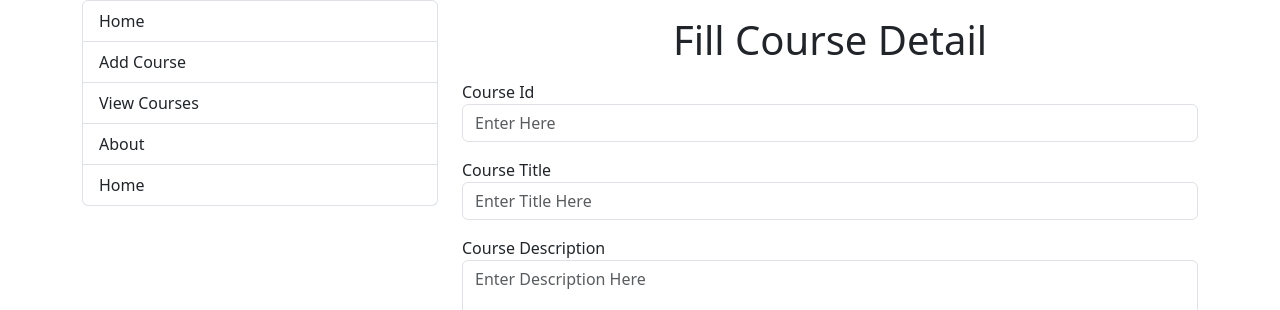
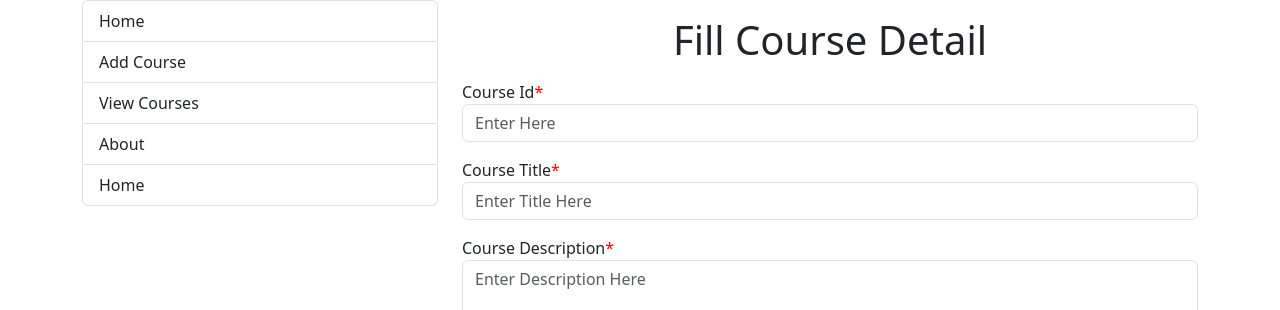
Before and after one commit to yadavikas004/youtube-courses, a React (Create React App) app: page /add-course in a window 1280 px wide. Shown: the part 146-456 px from the top of the page. Built offline with nearby package versions, Linux system fonts and the light colour scheme.

Commit message:
all functions are working except update

```diff
--- a/src/components/Addcourse.js
+++ b/src/components/Addcourse.js
@@ -49,7 +49,9 @@ const Addcourse = () => {
             <h1 className="text-center my-3">Fill Course Detail</h1>
             <Form onSubmit={handleForm}>
                 <FormGroup>
-                    <label htmlFor="userId">Course Id</label>
+                    <label htmlFor="userId">
+                        Course Id<span style={{ color: "red" }}>*</span>
+                    </label>
                     <Input
                         type="text"
                         placeholder="Enter Here"
@@ -62,7 +64,9 @@ const Addcourse = () => {
                 </FormGroup>
 
                 <FormGroup>
-                    <label htmlFor="title">Course Title</label>
+                    <label htmlFor="title">
+                        Course Title<span style={{ color: "red" }}>*</span>
+                    </label>
                     <Input
                         type="text"
                         placeholder="Enter Title Here"
@@ -74,7 +78,9 @@ const Addcourse = () => {
                 </FormGroup>
 
                 <FormGroup>
-                    <label htmlFor="description">Course Description</label>
+                    <label htmlFor="description">
+                        Course Description<span style={{ color: "red" }}>*</span>
+                    </label>
                     <Input
                         type="textarea"
                         placeholder="Enter Description Here"
--- a/src/components/Allcourses.js
+++ b/src/components/Allcourses.js
@@ -34,16 +34,20 @@ const Allcourses = () => {
         getAllCoursesFromServer(); // Call on component mount only
     }, []);
 
+    const updateCourses=(id) => {
+        setCourses(courses.filter((c)=>c.id !== id));
+    }
+
     return (
         <div>
             <h1 className="text-center">All Course</h1>
             <p className="text-center">List of courses are as follows</p>
             {courses.length > 0 ? (
                 courses.map((course) => (
-                    <Course key={course.id} course={course} />
+                    <Course key={course.id} course={course} update={updateCourses}/>
                 ))
             ) : (
-                <p>No courses</p>
+                <p className="text-center">No courses</p>
             )}
         </div>
     );
--- a/src/components/Course.js
+++ b/src/components/Course.js
@@ -9,15 +9,33 @@ import {
     Container,
 } from "reactstrap";
 import "bootstrap/dist/css/bootstrap.min.css";
+import axios from "axios";
+import BASE_URL from "../api/bootapi";
+import { toast } from "react-toastify";
 
-const Course = ({course}) => {
+const Course = ({course,update}) => {
+
+
+    const deleteCourse = (id) => {
+        axios.delete(`${BASE_URL}/courses/${id}`).then(
+            (response) => {
+                toast.success("Course Deleted");
+                update(id);
+            },
+            (error) => {
+                toast.error("course not deleted!!!")
+            }
+        )
+    }
     return (
         <Card className="text-center">
             <CardBody>
                 <CardSubtitle className="font-weight-bold">{course.title}</CardSubtitle>
                 <CardText>{course.description}</CardText>
                 <Container className="text-center">
-                    <Button color="danger">Delete</Button>{' '}
+                    <Button color="danger" onClick={() => {
+                        deleteCourse(course.id);
+                    }}>Delete</Button>{' '}
                     <Button color="primary">Update</Button>{' '}
                 </Container>
             </CardBody>
```
